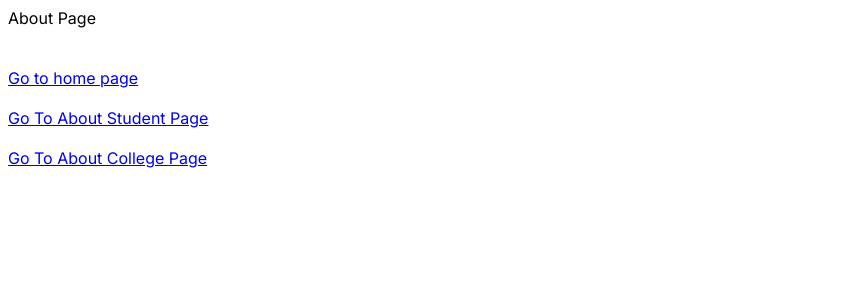
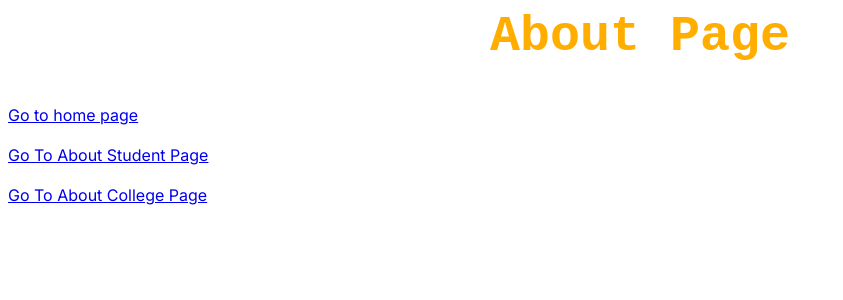
Before and after one commit to Jasmin2208/Nextjs, a Next.js app: page /about in a window 1280 px wide. Shown: the top 300 px of the page, without its empty margins (0-843 px from the left). Built offline with nearby package versions, Linux system fonts and the light colour scheme.

Commit message:
Style with CSS global css and inline css

```diff
--- a/src/app/about/page.js
+++ b/src/app/about/page.js
@@ -4,7 +4,7 @@ import React from 'react'
 function About() {
     return (
         <>
-            <div>About Page</div>
+            <div className='heading'>About Page</div>
             <br />
             <br />
             <Link href="/">Go to home page</Link>
--- a/src/app/globals.css
+++ b/src/app/globals.css
@@ -105,3 +105,11 @@ a {
     color-scheme: dark;
   }
 } */
+
+.heading {
+  color: rgb(255, 174, 0);
+  font-size: 50px;
+  font-weight: 900;
+  font-family: monospace;
+  text-align: center;
+}
--- a/src/app/page.js
+++ b/src/app/page.js
@@ -27,7 +27,7 @@ export default function Home() {
         <Link href="/productlist">Go to Product List Page</Link>
         <br />
         <br />
-        <Link href="/userlist">Go to Product List Page</Link>
+        <Link href="/userlist">Go to User List Page</Link>
         <br />
         <br />
         <Link href="/about">Go to About Page</Link>
--- a/src/app/productlist/page.js
+++ b/src/app/productlist/page.js
@@ -17,7 +17,7 @@ function ProductList() {
     return (
         <>
             <div>
-                <h1>Product List</h1>
+                <h1 className='heading'>Product List</h1>
             </div>
             {product?.map((p) => {
               return  <div>
--- a/src/app/studentlist/page.js
+++ b/src/app/studentlist/page.js
@@ -5,7 +5,7 @@ function StudentList() {
     const studentsName = ["jasmin", "ajay", "vraj", "happy"]
     return (
         <div>
-            <h1>Student List</h1>
+            <h1 className='heading'>Student List</h1>
             <ul>
                 {
                     studentsName.map((student) => {
--- a/src/app/study/page.js
+++ b/src/app/study/page.js
@@ -1,6 +1,6 @@
 function Study() {
   return (
-    <div>Study</div>
+    <div className='heading'>Study</div>
   )
 }
 
--- a/src/app/userlist/page.js
+++ b/src/app/userlist/page.js
@@ -12,9 +12,9 @@ async function UserList() {
 
     return (
         <>
-            <div>User List</div>
+            <div className='heading'>User List</div>
             {users.map((u) => {
-                return <div style={{ marginBottom: "15px", backgroundColor: "orange", color: "black", padding: "5px" }}>
+                return <div style={{ marginBottom: "15px", backgroundColor: "orange", color: "black", padding: "5px", width:"30rem", borderRadius:"15px" }}>
                     <h4>Name: {u.firstName} {u.lastName}</h4>
                     <h5>Age: {u.age}</h5>
                     <h5>Gender: {u.gender}</h5>
```
